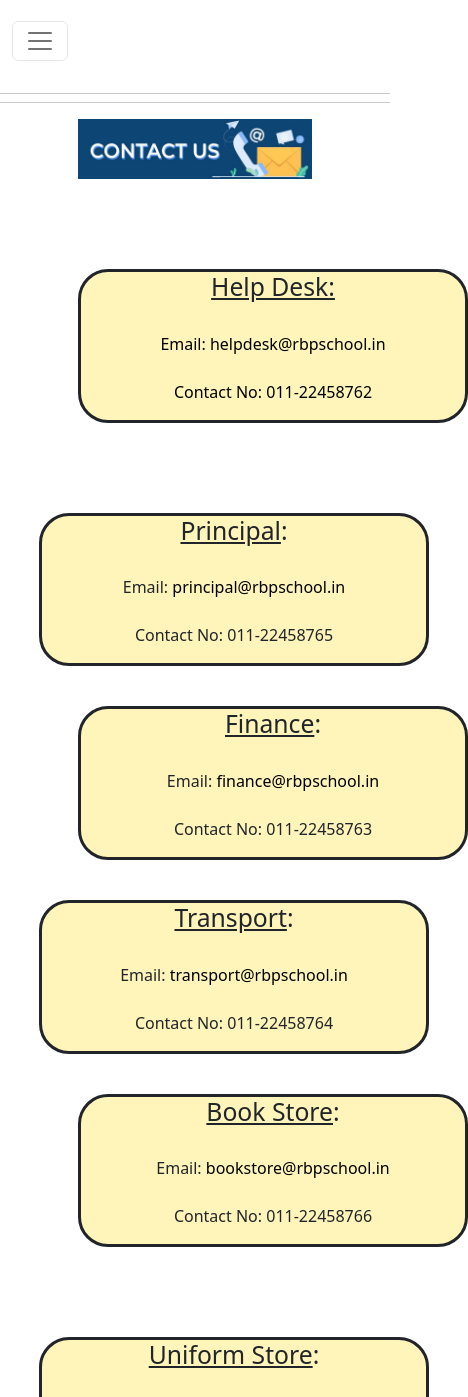
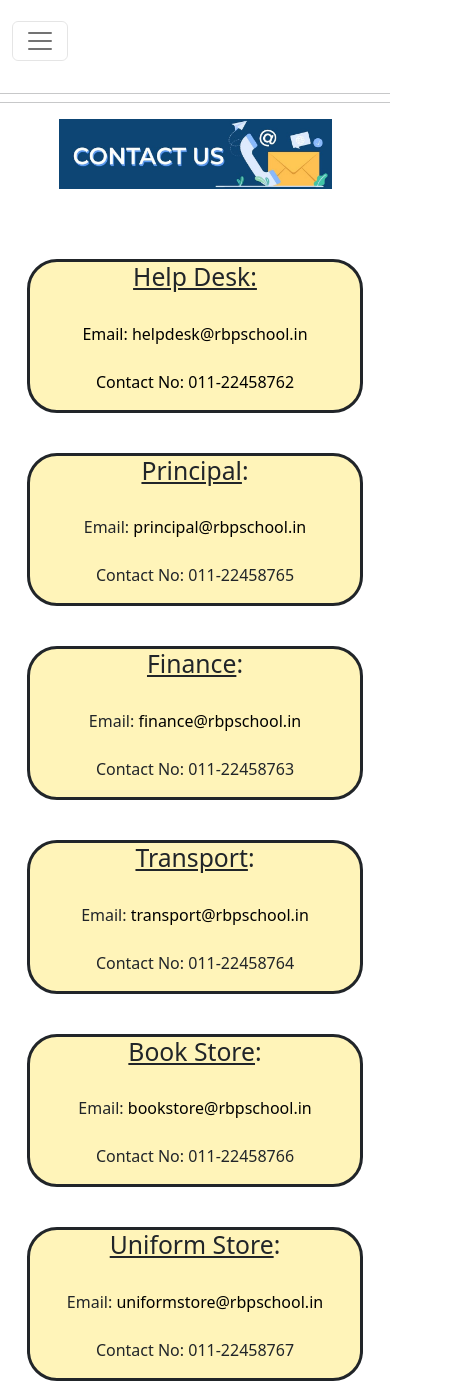
Before and after one commit to Bhaskar-Kataria/Bhaskar-Kataria.github.io, a plain HTML site: page contact.html in a window 390 px wide. Shown: the part 171-1568 px from the top of the page, 468 px wide, since content can reach past the window. Drawn offline with nearby package versions, Linux system fonts and the light colour scheme; files whose address does not match are found by name; a web font is replaced by a local one.

Commit message:
rbps website changes

```diff
--- a/contact.html
+++ b/contact.html
@@ -106,7 +106,7 @@
 </head>
 
 <body>
-    <header><img class="img-fluid" src="/assets/img/20220905_204609_00001.png" style="padding-left: 0px;min-width: auto;min-height: auto;margin-left: 15px;margin-top: 15px;max-width: 25%;" width="130" height="130">
+    <header><a href="/index.html"><img class="img-fluid" src="/assets/img/20220905_204609_00001.png" style="padding-left: 0px;min-width: auto;min-height: auto;margin-left: 15px;margin-top: 15px;max-width: 25%;" width="130" height="130" alt="RBPS logo"></a>
         <h1 class="text-center" style="color: rgb(255,70,70);font-family: Aladin, serif;padding-top: 9px;font-size: 55px;">Rose Bud Public School</h1>
         <h4 style="text-align: center;color: rgb(0,0,0);padding-top: 0px;margin-top: -15px;font-family: 'Alegreya SC', serif;font-size: 28px;">Nurturing The Future</h4>
         <nav class="navbar navbar-light navbar-expand-md py-3">
@@ -131,46 +131,42 @@
                 </div>
             </div>
         </nav><div><hr style="margin-bottom:-8px;"></div><div><hr></div>
-    </header><img src="/assets/img/contactus%20(2).jpeg" style="width: 100%;padding-right: 20%;padding-left: 20%;">
-    <div class="container">
+    </header><img src="/assets/img/contactus%20(2).jpeg" style="width: 100%;padding-right: 15%;padding-left: 15%;margin-bottom: 30px;">
+    <div class="container" style="padding-right: 10%;padding-left: 10%;">
         <div class="row">
-            <div class="col-md-6 col-xl-3" style="margin-top: 90px;border-radius: 30px;border-width: 3px;border-style: solid;margin-left: 20%;background: #fff4b9;">
+            <div class="col-md-6 col-xl-4 offset-xl-1" style="margin-top: 40px;background: #fff4b9;border-width: 3px;border-style: solid;border-radius: 30px;">
                 <h2 style="text-align: center;"><span style="text-decoration: underline;">Help Desk:</span></h2>
                 <p style="color: rgb(0,0,0);margin-top: 30px;text-align: center;">Email: <a href="mailto:helpdesk@rbpschool.in" target="_blank">helpdesk@rbpschool.in</a><br><br>Contact No: 011-22458762<br></p>
             </div>
-            <div class="col-md-6 col-xl-3" style="margin-top: 90px;border-radius: 30px;border-width: 3px;border-style: solid;margin-left: 10%;background: #fff4b9;">
+            <div class="col-md-6 col-xl-4 offset-xl-2" style="margin-top: 40px;background: #fff4b9;border-width: 3px;border-style: solid;border-radius: 30px;">
                 <h2 style="text-align: center;"><span style="text-decoration: underline;">Principal</span>:</h2>
                 <p style="margin-top: 30px;text-align: center;">Email: <a href="mailto:principal@rbpschool.in" target="_blank">principal@rbpschool.in</a><br><br>Contact No: 011-22458765<br></p>
             </div>
         </div>
-    </div>
-    <div class="container">
         <div class="row">
-            <div class="col-md-6 col-xl-3" style="margin-top: 40px;border-width: 3px;border-style: solid;border-radius: 30px;margin-left: 20%;background: #fff4b9;">
+            <div class="col-xl-4 offset-xl-1" style="margin-top: 40px;background: #fff4b9;border-width: 3px;border-style: solid;border-radius: 30px;">
                 <h2 style="text-align: center;"><span style="text-decoration: underline;">Finance</span>:</h2>
                 <p style="margin-top: 30px;text-align: center;">Email: <a href="mailto:finance@rbpschool.in" target="_blank">finance@rbpschool.in</a><br><br>Contact No: 011-22458763<br></p>
             </div>
-            <div class="col-md-6 col-xl-3" style="margin-top: 40px;border-radius: 30px;border-width: 3px;border-style: solid;margin-left: 10%;background: #fff4b9;">
+            <div class="col-xl-4 offset-xl-2" style="margin-top: 40px;background: #fff4b9;border-width: 3px;border-style: solid;border-radius: 30px;">
                 <h2 style="text-align: center;"><span style="text-decoration: underline;">Transport</span>:</h2>
                 <p style="margin-top: 30px;text-align: center;">Email: <a href="mailto:transport@rbpschool.in" target="_blank">transport@rbpschool.in</a><br><br>Contact No: 011-22458764<br></p>
             </div>
         </div>
-    </div>
-    <div class="container">
         <div class="row">
-            <div class="col-md-6 col-xl-3" style="margin-top: 40px;margin-bottom: 50px;border-radius: 30px;border-width: 3px;border-style: solid;margin-left: 20%;background: #fff4b9;">
+            <div class="col-xl-4 offset-xl-1" style="margin-top: 40px;background: #fff4b9;border-width: 3px;border-style: solid;border-radius: 30px;">
                 <h2 style="text-align: center;"><span style="text-decoration: underline;">Book Store</span>:</h2>
                 <p style="margin-top: 30px;text-align: center;">Email: <a href="mailto:bookstore@rbpschool.in" target="_blank">bookstore@rbpschool.in</a><br><br>Contact No: 011-22458766<br></p>
             </div>
-            <div class="col-md-6 col-xl-3" style="margin-top: 40px;margin-bottom: 50px;border-radius: 30px;border-width: 3px;border-style: solid;margin-left: 10%;background: #fff4b9;">
+            <div class="col-xl-4 offset-xl-2" style="margin-top: 40px;background: #fff4b9;border-width: 3px;border-style: solid;border-radius: 30px;">
                 <h2 style="text-align: center;"><span style="text-decoration: underline;">Uniform Store</span>:</h2>
                 <p class="text-center" style="margin-top: 30px;">Email: <a href="mailto:uniformstore@rbpschool.in" target="_blank">uniformstore@rbpschool.in</a><br><br>Contact No: 011-22458767<br></p>
             </div>
         </div>
     </div>
-    <div class="container" style="margin-bottom: 30px;">
-        <div class="row row-custom">
-            <div class="col-10 col-sm-6 col-md-4 offset-1 offset-sm-3 offset-md-4" style="width: 60%;margin-left: 20%;margin-right: 20%;margin-bottom: 100px;border-style: solid;border-radius: 6px;padding: 30px;">
+    <div class="container" style="margin-bottom: 30px;margin-top: 30px;">
+        <div class="row row-custom" style="padding-right: 10%;padding-bottom: 100px;padding-left: 10%;">
+            <div class="col-10 col-sm-6 col-md-4 col-xl-12 offset-1 offset-sm-3 offset-md-4 offset-xl-0" style="border-style: solid;border-radius: 6px;padding: 30px;">
                 <h1 class="text-center">Feedback </h1>
                 <div>
                     <div class="card-body">
```
Also changed, not shown: about.html (+1 -1 lines), admission.html (+1 -1 lines), assessment and evaluation.html (+1 -1 lines), curriculum.html (+1 -1 lines), gallery.html (+1 -1 lines), index.html (+1 -1 lines), junior.html (+1 -1 lines), rbps instructional process.html (+1 -1 lines), senior secondary.html (+1 -1 lines), senior.html (+1 -1 lines).
